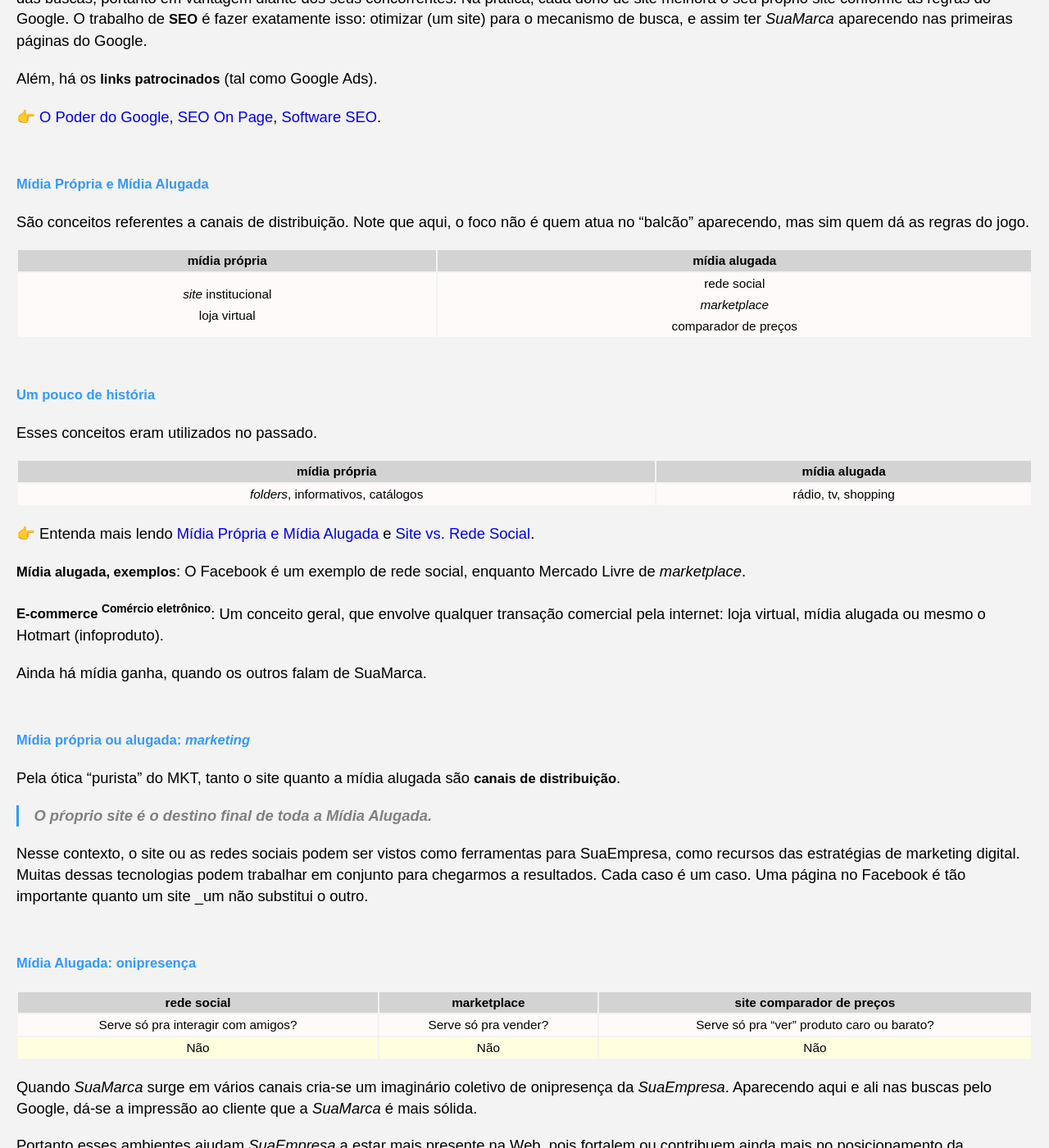
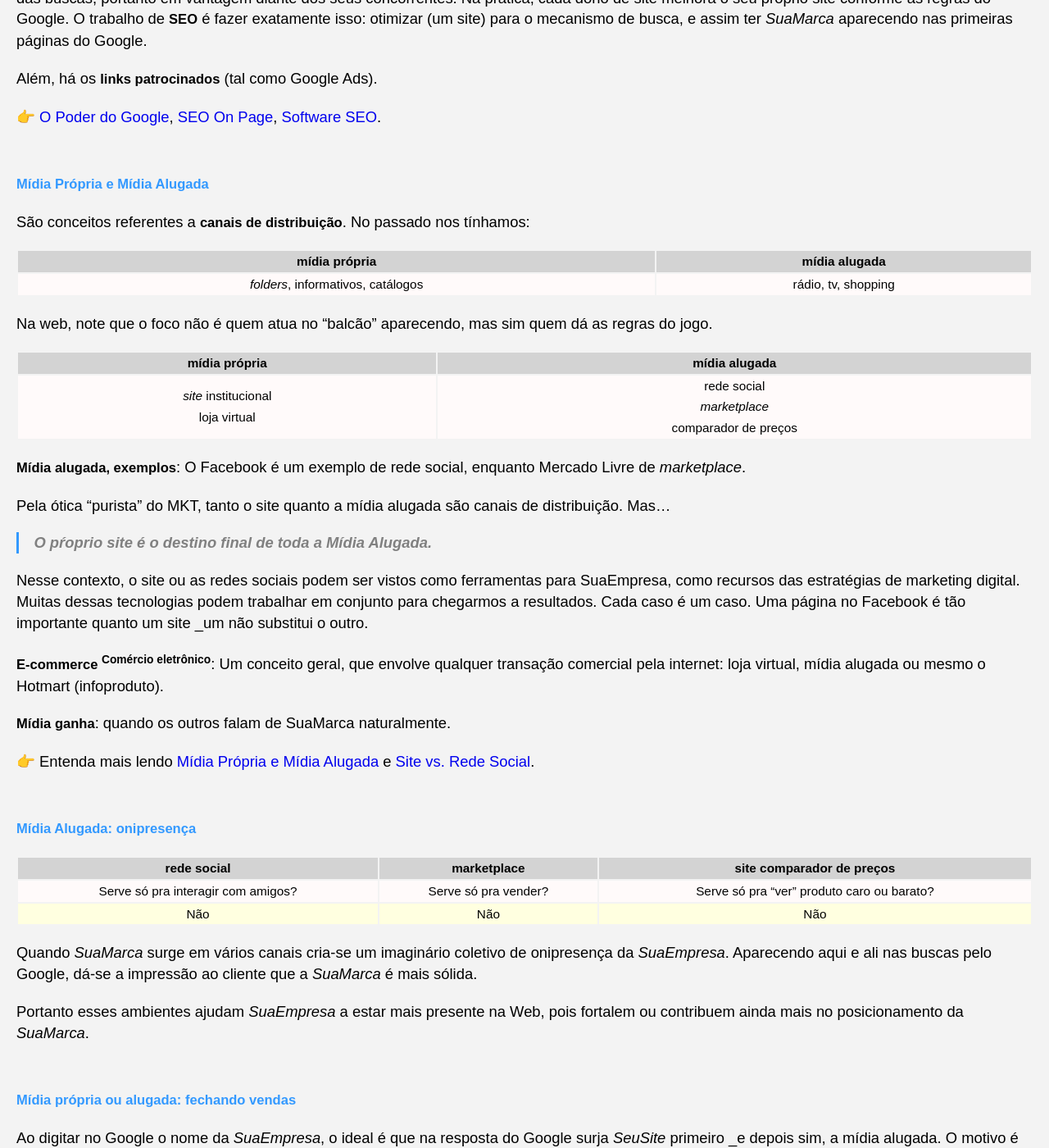
Before and after one commit to Joesynth/joesynth.github.io, a Jekyll site: the page built from _posts/2021-01-03-site-comercial-um-tutorial-essencial.md, in a window 1280 px wide and 1400 px high, scrolled down 4506 px. Shown: the whole window at 82% size. Built offline with Jekyll 4.4.1, drawn with Linux system fonts in a browser that asks for light colours; some of the changed text lies outside the part shown.

Commit message:
Update media concepts and marketing strategies

```diff
--- a/_posts/2021-01-03-site-comercial-um-tutorial-essencial.md
+++ b/_posts/2021-01-03-site-comercial-um-tutorial-essencial.md
@@ -137,36 +137,35 @@
 
 ###### Mídia Própria e Mídia Alugada
 
-São conceitos referentes a canais de distribuição. Note que aqui, o foco não é quem atua no "balcão" aparecendo, mas sim quem dá as regras do jogo.
+São conceitos referentes a **canais de distribuição**. No passado nos tínhamos:
+
+|mídia própria|mídia alugada|
+|:---:|:---:|
+|*folders*, informativos, catálogos|rádio, tv, shopping|
+
+Na web, note que o foco não é quem atua no "balcão" aparecendo, mas sim quem dá as regras do jogo.
 
 |mídia própria|mídia alugada|
 |:---:|:---:|
 |*site* institucional<br />loja virtual|rede social<br />*marketplace*<br />comparador de preços|
 
-###### Um pouco de história
-
-Esses conceitos eram utilizados no passado.
-
-|mídia própria|mídia alugada|
-|:---:|:---:|
-|*folders*, informativos, catálogos|rádio, tv, shopping|
-
-
-👉️ Entenda mais lendo [Mídia Própria e Mídia Alugada](/midia-propria-e-midia-alugada) e [Site vs. Rede Social](/site-vs-rede-social).
-
 **Mídia alugada, exemplos**: O Facebook é um exemplo de rede social, enquanto Mercado Livre de *marketplace*.
 
-**E-commerce <sup>Comércio eletrônico</sup>**: Um conceito geral, que envolve qualquer transação comercial pela internet: loja virtual, mídia alugada ou mesmo o Hotmart (infoproduto).
-
-Ainda há mídia ganha, quando os outros falam de SuaMarca.
-
-###### Mídia própria ou alugada: *marketing*
-
-Pela ótica "purista" do MKT, tanto o site quanto a mídia alugada são **canais de distribuição**.
+Pela ótica "purista" do MKT, tanto o site quanto a mídia alugada são canais de distribuição. Mas...
 
 > O pŕoprio site é o destino final de toda a Mídia Alugada.
 
 Nesse contexto, o site ou as redes sociais podem ser vistos como ferramentas para SuaEmpresa, como recursos das estratégias de marketing digital. Muitas dessas tecnologias podem trabalhar em conjunto para chegarmos a resultados. Cada caso é um caso. Uma página no Facebook é tão importante quanto um site _um não substitui o outro.
+
+**E-commerce <sup>Comércio eletrônico</sup>**: Um conceito geral, que envolve qualquer transação comercial pela internet: loja virtual, mídia alugada ou mesmo o Hotmart (infoproduto).
+
+**Mídia ganha**: quando os outros falam de SuaMarca naturalmente.
+
+👉️ Entenda mais lendo [Mídia Própria e Mídia Alugada](/midia-propria-e-midia-alugada) e [Site vs. Rede Social](/site-vs-rede-social).
+
+
+
+
 
 ###### Mídia Alugada: onipresença
 
@@ -182,27 +181,21 @@
 
 ###### Mídia própria ou alugada: fechando vendas
 
-Ao digitarmos no Google o nome da *SuaEmpresa*, o ideal é que na resposta do Google surja *SeuSite* primeiro _e depois sim, a mídia alugada.
-
-Isso porque, para ter negócios fechados, o melhor lugar virtual é o *SeuSite*. Então é decisivo que os clientes o acessem.
+Ao digitar no Google o nome da *SuaEmpresa*, o ideal é que na resposta do Google surja *SeuSite* primeiro _e depois sim, a mídia alugada. O motivo é simples: o melhor lugar virtual para fechar negócios é o *SeuSite*. Então é decisivo que os clientes o acessem.
 
 Há meios de se trabalhar para que *SeuSite* tenha prioridade sobre a mídia alugada:
 ✔ Criar um ambiente atraente.
 ✔ Melhorar o engajamento com o público.
 
+###### Blog
+
+Pode estar incluso no *SeuSite*, o que contribuirá muito na divulgação.
+**Objetivo**: Captar o interesse dos internautas que viram visitantes, depois assinantes, e por fim clientes. O truque do *blog* é atrair mais acessos, aumentar o tráfego do *SeuSite*; ampliando as chances de fazer mais vendas.
 
 
 
 
 ## Comunicação | Marketing Digital
-
-x
-###### Blog - MKT
-
-Pode estar incluso no *SeuSite*, o que contribuirá muito na divulgação.
-**Objetivo**: Captar o interesse dos internautas que viram visitantes, depois assinantes, e por fim clientes. O truque do *blog* é atrair mais acessos, aumentar o tráfego do *SeuSite*; ampliando as chances de fazer mais vendas.
-
-x
 
 
 Como vimos a internet um ambiente comercial e o Google tem um enorme poder. Portanto *marketing* digital é vital.
```
